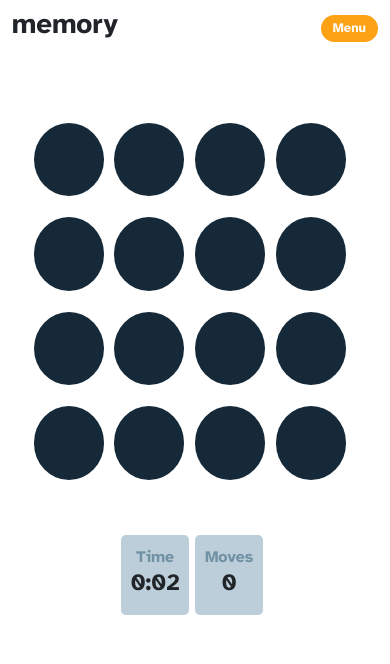
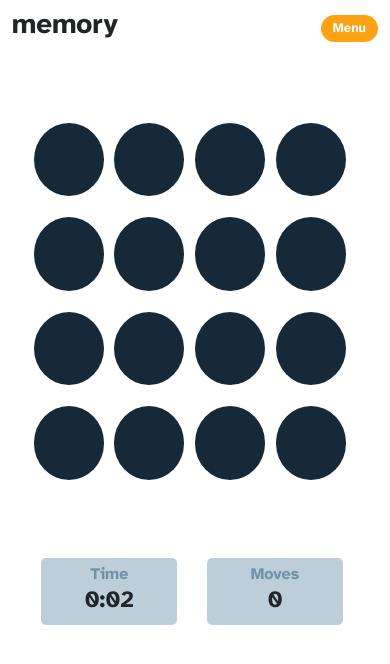
Before and after one commit to spomberg/memory, a React (Create React App) app: page / in a window 390 px wide. Both pictures are taken after a click on the button "Start Game". Shown: the top 664 px of the page. Built offline with nearby package versions, Linux system fonts and the light colour scheme.

Commit message:
Set mobile score margin-top to 10%

```diff
--- a/src/components/Score/Score.scss
+++ b/src/components/Score/Score.scss
@@ -102,9 +102,14 @@
 
   // Mobile breakpoint
   @media screen and (max-width: 425px) {
+    margin-top: 10%;
+
     .score-box {
       flex-direction: column;
-      padding: 5%;
+      padding: 2%;
+      padding-left: 35%;
+      padding-right: 35%;
+      max-width: 100%;
 
       .player-desktop {
         display: none;
@@ -114,6 +119,10 @@
         display: block;
         margin-top: 10%;
       }
+
+      &.time {
+        margin-right: 15%;
+      };
     }
 
     &.multiplayer {
```
